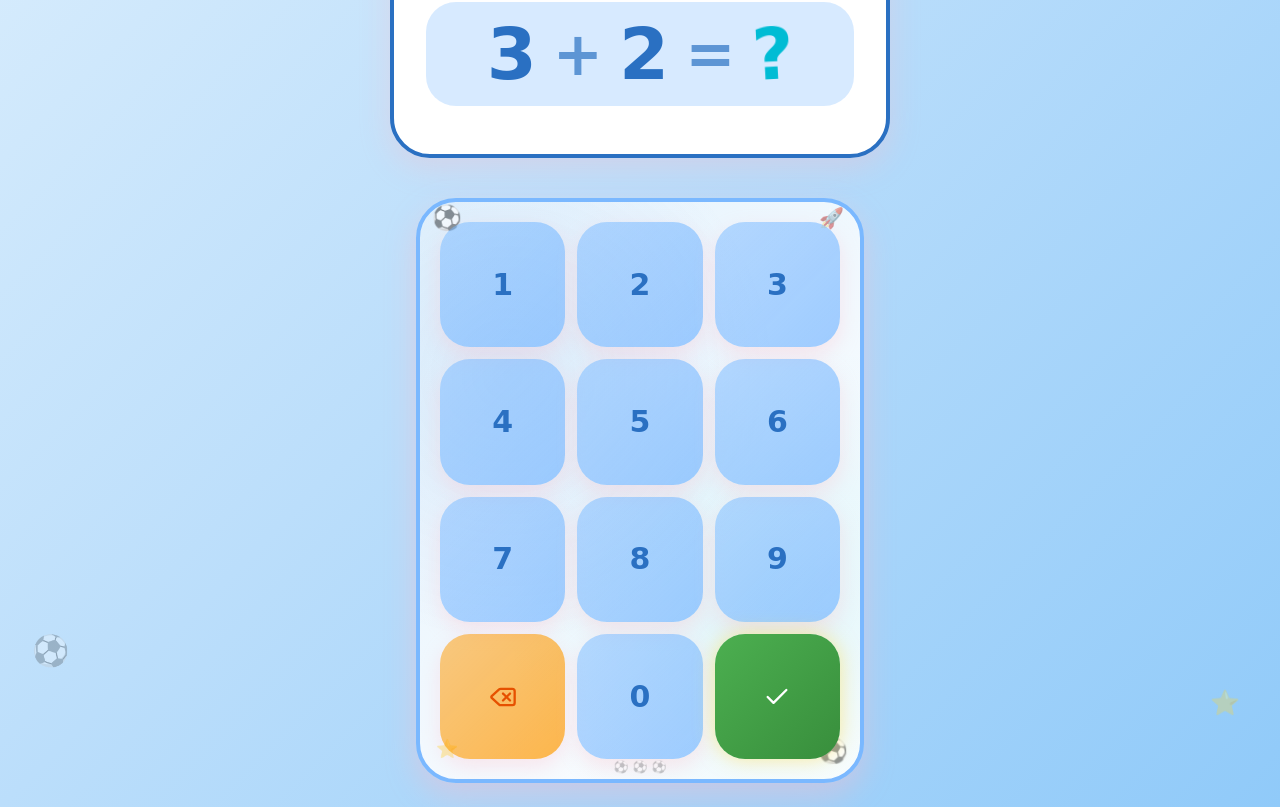
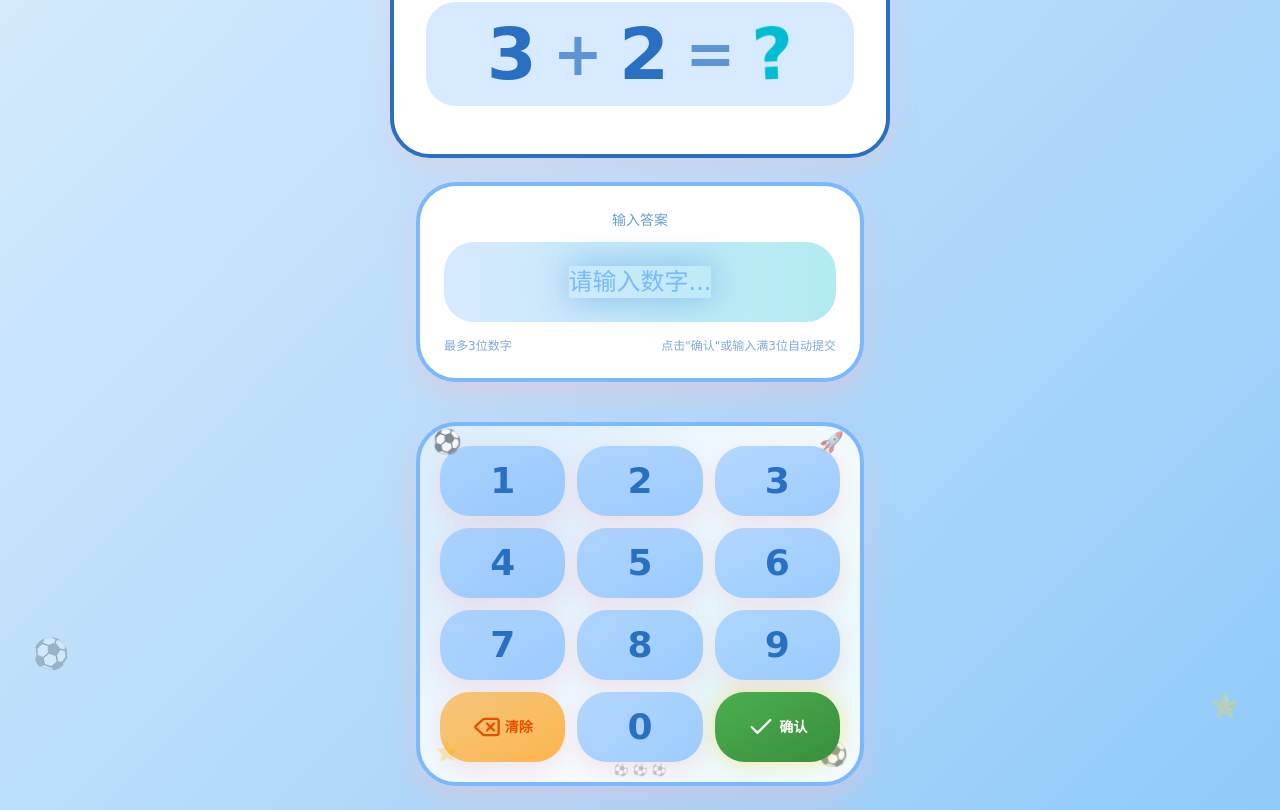
Before and after one commit to hezhongfeng/math-game, a Vue app: page /game/1 in a window 1280 px wide. Shown: the part 486-1296 px from the top of the page. Built offline with nearby package versions, Linux system fonts and the light colour scheme; the HTML template or start-up script is replaced by a standard one.

Commit message:
响应式优化：改进数字键盘和答案输入框的移动端适配，添加自动提交功能

```diff
--- a/src/components/NumberPad.vue
+++ b/src/components/NumberPad.vue
@@ -27,7 +27,7 @@ function handleSubmit() {
 </script>
 
 <template>
-  <div class="number-pad bg-white rounded-cute-xl shadow-cute-lg p-5 border-4 border-peppa-blue-light relative overflow-hidden">
+  <div class="number-pad bg-white rounded-cute-xl shadow-cute-lg p-4 md:p-5 border-4 border-peppa-blue-light relative overflow-hidden">
     <!-- 装饰元素 -->
     <div class="absolute top-2 left-3 text-2xl opacity-60 animate-float" style="animation-delay: 0s;">⚽</div>
     <div class="absolute top-3 right-4 text-xl opacity-50 animate-float" style="animation-delay: 0.5s;">🚀</div>
@@ -35,47 +35,45 @@ function handleSubmit() {
     <div class="absolute bottom-3 right-3 text-2xl opacity-60 animate-wiggle">⚽</div>
 
     <!-- 数字键盘 -->
-    <div class="grid grid-cols-3 gap-3">
+    <div class="grid grid-cols-3 gap-2 md:gap-3">
       <!-- 数字键 1-9 -->
       <button
         v-for="num in numbers"
         :key="num"
         @click="handleInput(num)"
         :disabled="disabled"
-        class="aspect-square rounded-cute-lg bg-gradient-to-br from-peppa-blue-light/50 to-peppa-blue-light/70 hover:from-peppa-blue-light hover:to-peppa-blue active:scale-95 transition-all duration-200 flex items-center justify-center text-3xl font-bold text-peppa-blue-dark disabled:opacity-50 disabled:cursor-not-allowed shadow-cute border-3 border-peppa-blue-light"
+        class="aspect-square md:aspect-auto md:h-[70px] rounded-cute-lg bg-gradient-to-br from-peppa-blue-light/50 to-peppa-blue-light/70 hover:from-peppa-blue-light hover:to-peppa-blue active:scale-95 transition-all duration-200 flex items-center justify-center text-3xl md:text-4xl font-bold text-peppa-blue-dark disabled:opacity-50 disabled:cursor-not-allowed shadow-cute border-3 border-peppa-blue-light"
       >
         {{ num }}
-        <span class="absolute text-xs opacity-0 hover:opacity-100 transition-opacity duration-200">⚽</span>
       </button>
 
       <!-- 清除按钮 -->
       <button
         @click="handleDelete"
         :disabled="disabled"
-        class="aspect-square rounded-cute-lg bg-gradient-to-br from-peppa-orange/50 to-peppa-orange/70 hover:from-peppa-orange hover:to-[#E65100] active:scale-95 transition-all duration-200 flex items-center justify-center disabled:opacity-50 disabled:cursor-not-allowed shadow-cute border-3 border-peppa-orange"
+        class="aspect-square md:aspect-auto md:h-[70px] rounded-cute-lg bg-gradient-to-br from-peppa-orange/50 to-peppa-orange/70 hover:from-peppa-orange hover:to-[#E65100] active:scale-95 transition-all duration-200 flex items-center justify-center disabled:opacity-50 disabled:cursor-not-allowed shadow-cute border-3 border-peppa-orange"
       >
         <Delete :size="28" class="text-peppa-orange-dark" />
-        <span class="absolute text-sm opacity-0 hover:opacity-100 transition-opacity duration-200">🗑️</span>
+        <span class="ml-1 text-sm font-bold text-peppa-orange-dark">清除</span>
       </button>
 
       <!-- 数字键 0 -->
       <button
         @click="handleInput(0)"
         :disabled="disabled"
-        class="aspect-square rounded-cute-lg bg-gradient-to-br from-peppa-blue-light/50 to-peppa-blue-light/70 hover:from-peppa-blue-light hover:to-peppa-blue active:scale-95 transition-all duration-200 flex items-center justify-center text-3xl font-bold text-peppa-blue-dark disabled:opacity-50 disabled:cursor-not-allowed shadow-cute border-3 border-peppa-blue-light"
+        class="aspect-square md:aspect-auto md:h-[70px] rounded-cute-lg bg-gradient-to-br from-peppa-blue-light/50 to-peppa-blue-light/70 hover:from-peppa-blue-light hover:to-peppa-blue active:scale-95 transition-all duration-200 flex items-center justify-center text-3xl md:text-4xl font-bold text-peppa-blue-dark disabled:opacity-50 disabled:cursor-not-allowed shadow-cute border-3 border-peppa-blue-light"
       >
         0
-        <span class="absolute text-xs opacity-0 hover:opacity-100 transition-opacity duration-200">⚽</span>
       </button>
 
       <!-- 确认按钮 -->
       <button
         @click="handleSubmit"
         :disabled="disabled"
-        class="aspect-square rounded-cute-lg bg-gradient-to-br from-peppa-green to-[#388E3C] hover:from-[#66BB6A] hover:to-[#388E3C] active:scale-95 transition-all duration-200 flex items-center justify-center shadow-glow-yellow disabled:opacity-50 disabled:cursor-not-allowed border-3 border-peppa-green"
+        class="aspect-square md:aspect-auto md:h-[70px] rounded-cute-lg bg-gradient-to-br from-peppa-green to-[#388E3C] hover:from-[#66BB6A] hover:to-[#388E3C] active:scale-95 transition-all duration-200 flex items-center justify-center shadow-glow-yellow disabled:opacity-50 disabled:cursor-not-allowed border-3 border-peppa-green"
       >
         <Check :size="28" class="text-white" />
-        <span class="absolute text-sm opacity-0 hover:opacity-100 transition-opacity duration-200">⭐</span>
+        <span class="ml-1 text-sm font-bold text-white">确认</span>
       </button>
     </div>
 
--- a/src/pages/Game.vue
+++ b/src/pages/Game.vue
@@ -101,6 +101,10 @@ function handleInput(num) {
   if (isWaiting.value) return
   if (userAnswer.value.length < 3) {
     userAnswer.value += num
+    // 输入满3位自动提交
+    if (userAnswer.value.length === 3) {
+      setTimeout(() => submitAnswer(), 300)
+    }
   }
 }
 
@@ -302,10 +306,25 @@ onMounted(() => {
         :show-answer="showAnswer"
       />
 
-      <!-- 用户答案显示 -->
-      <div v-if="userAnswer && !showAnswer" class="mt-6 text-center">
-        <p class="text-peppa-blue-dark/70 text-sm mb-2 font-rounded">你的答案</p>
-        <p class="text-4xl md:text-6xl font-bold text-peppa-blue-dark font-rounded">{{ userAnswer }}</p>
+      <!-- 答案输入框 -->
+      <div v-if="!showAnswer" class="w-full max-w-md mt-6">
+        <div class="bg-white rounded-cute-xl shadow-cute-lg border-4 border-peppa-blue-light p-6">
+          <p class="text-peppa-blue-dark/70 text-sm mb-3 font-rounded text-center">输入答案</p>
+          <!-- 答案显示区 -->
+          <div class="bg-gradient-to-r from-peppa-blue-light/30 to-peppa-cyan/30 rounded-cute-lg p-4 mb-4 border-3 border-dashed border-peppa-blue-light min-h-[80px] flex items-center justify-center">
+            <p v-if="userAnswer" class="text-5xl md:text-6xl font-bold text-peppa-blue-dark font-rounded animate-pop">
+              {{ userAnswer }}
+            </p>
+            <p v-else class="text-2xl text-peppa-blue-light font-rounded animate-pulse-slow">
+              请输入数字...
+            </p>
+          </div>
+          <!-- 输入提示 -->
+          <div class="flex justify-between items-center text-xs text-peppa-blue-dark/60 font-rounded">
+            <span>最多3位数字</span>
+            <span>点击"确认"或输入满3位自动提交</span>
+          </div>
+        </div>
       </div>
 
       <!-- 反馈消息文字 -->
```
